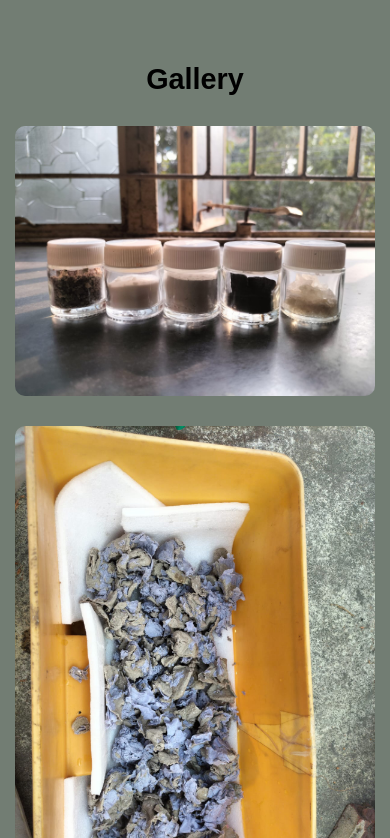
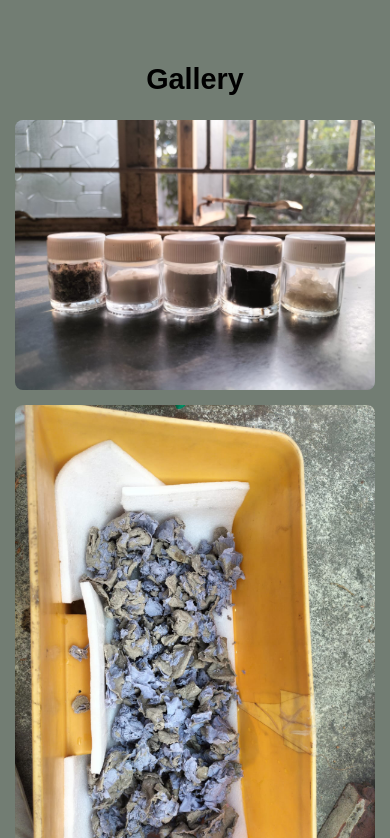
Before and after one commit to nilay2207/ESD, a plain HTML site: page index.html in a window 390 px wide. Shown: the part 7306-8144 px from the top of the page. Drawn offline with Linux system fonts and the light colour scheme.

Commit message:
fixed Gallery Images

```diff
--- a/index.html
+++ b/index.html
@@ -10,6 +10,9 @@
     <!-- Link to your CSS file -->
     <link rel="stylesheet" href="style.css">
     <link rel="stylesheet" href="https://cdnjs.cloudflare.com/ajax/libs/font-awesome/6.0.0/css/all.min.css">
+    <style>
+    img { max-width: 100%; height: auto; } /* Reset */
+    </style>
 </head>
 <body>
     <!-- Navigation Bar -->
--- a/style.css
+++ b/style.css
@@ -269,48 +269,36 @@ footer {
 
 /* Gallery Section */
 .gallery .image-grid {
-    display: flex;
-    justify-content: center;
-    gap: 20px;
-    flex-wrap: wrap;
+    display: grid;
+    grid-template-columns: repeat(4, 1fr); /* 4 equal columns */
+    gap: 15px;
+    width: 100%;
+    max-width: 1200px;
+    margin: 0 auto;
 }
 
 .gallery .image-grid img {
     width: 100%;
-    max-width: 300px; /* Adjust as needed */
-    height: auto; /* Maintain aspect ratio */
-    border-radius: 10px;
-    object-fit: cover; /* Ensures images fill the space without distortion */
+    height: 200px; /* Fixed height */
+    object-fit: cover; /* This will crop images to fit */
+    border-radius: 8px;
+    display: block;
 }
 
-/* Hover Effect */
-.gallery .image-grid img {
-    transition: transform 0.3s ease, box-shadow 0.3s ease;
+/* Responsive adjustments */
+@media (max-width: 992px) {
+    .gallery .image-grid {
+        grid-template-columns: repeat(2, 1fr); /* 2 columns on tablets */
+    }
 }
 
-.gallery .image-grid img:hover {
-    transform: scale(1.2); /* Slightly enlarge the image */
-    box-shadow: 0 4px 15px rgba(0, 0, 0, 0.2); /* Add a shadow */
-}
-
-@media (max-width: 768px) {
+@media (max-width: 576px) {
     .gallery .image-grid {
-        gap: 15px;
+        grid-template-columns: 1fr; /* 1 column on phones */
     }
 
     .gallery .image-grid img {
-        max-width: 45%;
-    }
-
-    .gallery .image-grid img:hover {
-        transform: scale(1.1); /* Smaller scale for mobile */
-    }
-}
-
-@media (max-width: 480px) {
-    .gallery .image-grid img {
-        max-width: 100%;
-        margin-bottom: 15px;
+        height: 250px; /* Slightly taller on mobile */
     }
 }
 
```
